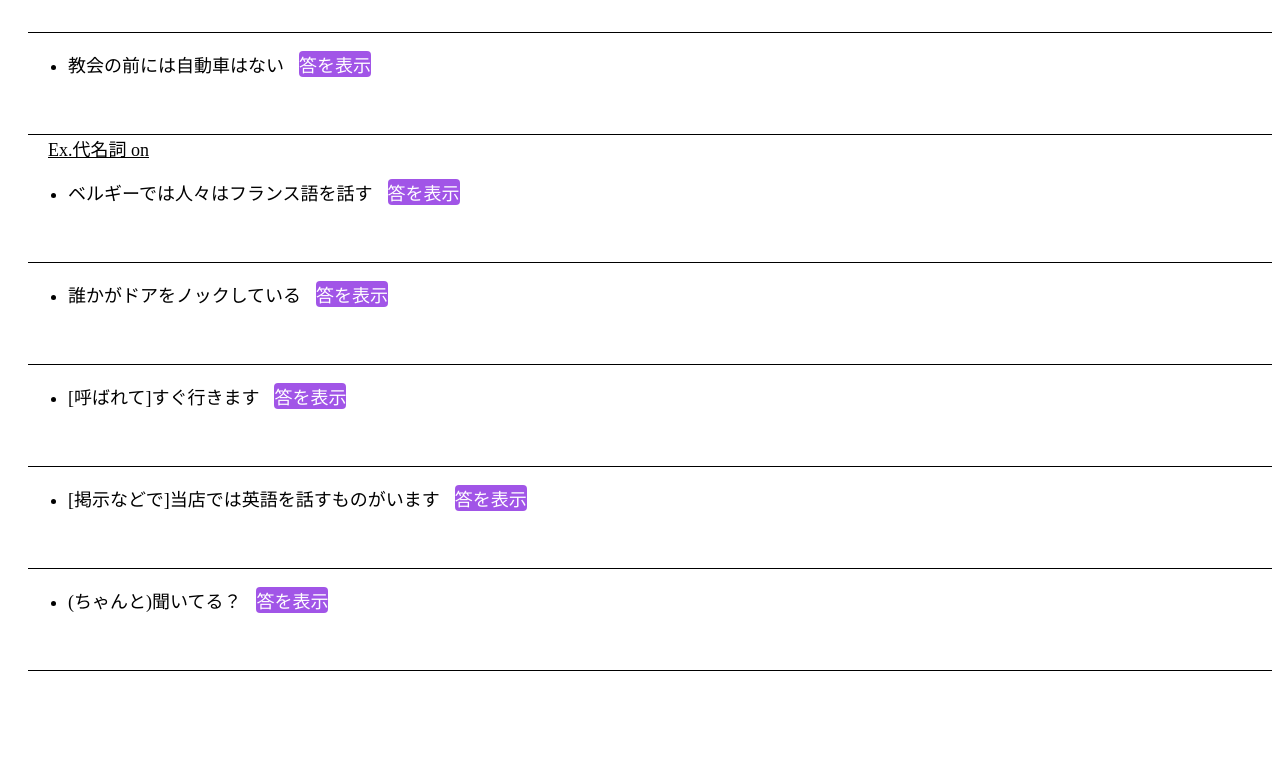
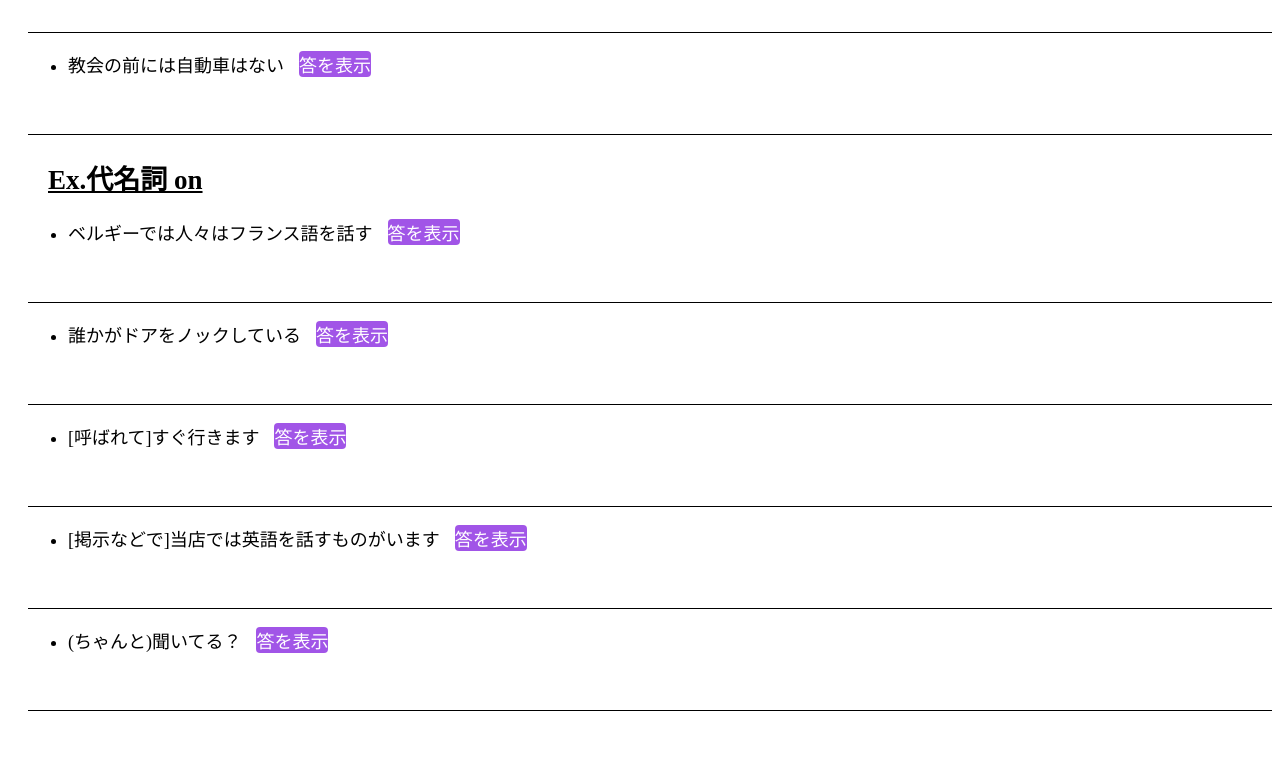
Before and after one commit to nsktr/french_practice_lesson1, a plain HTML site: page index.html in a window 1280 px wide. Shown: the part 1720-2490 px from the top of the page. Drawn offline with Linux system fonts and the light colour scheme.

Commit message:
Update index.html

```diff
--- a/index.html
+++ b/index.html
@@ -117,7 +117,7 @@
                 <p class="French">Il n'y a pas de voiture devant l'église.</p>
             </ul>
             <div class="underline"></div>
-        <div class="title">Ex.代名詞 on</div>
+        <h2 class="title">Ex.代名詞 on</h2>
             <ul class="minimum-unit">
                 <li class="Japanese">ベルギーでは人々はフランス語を話す</li>
                 <a href="#" class="btn message">答を表示</a>
```
